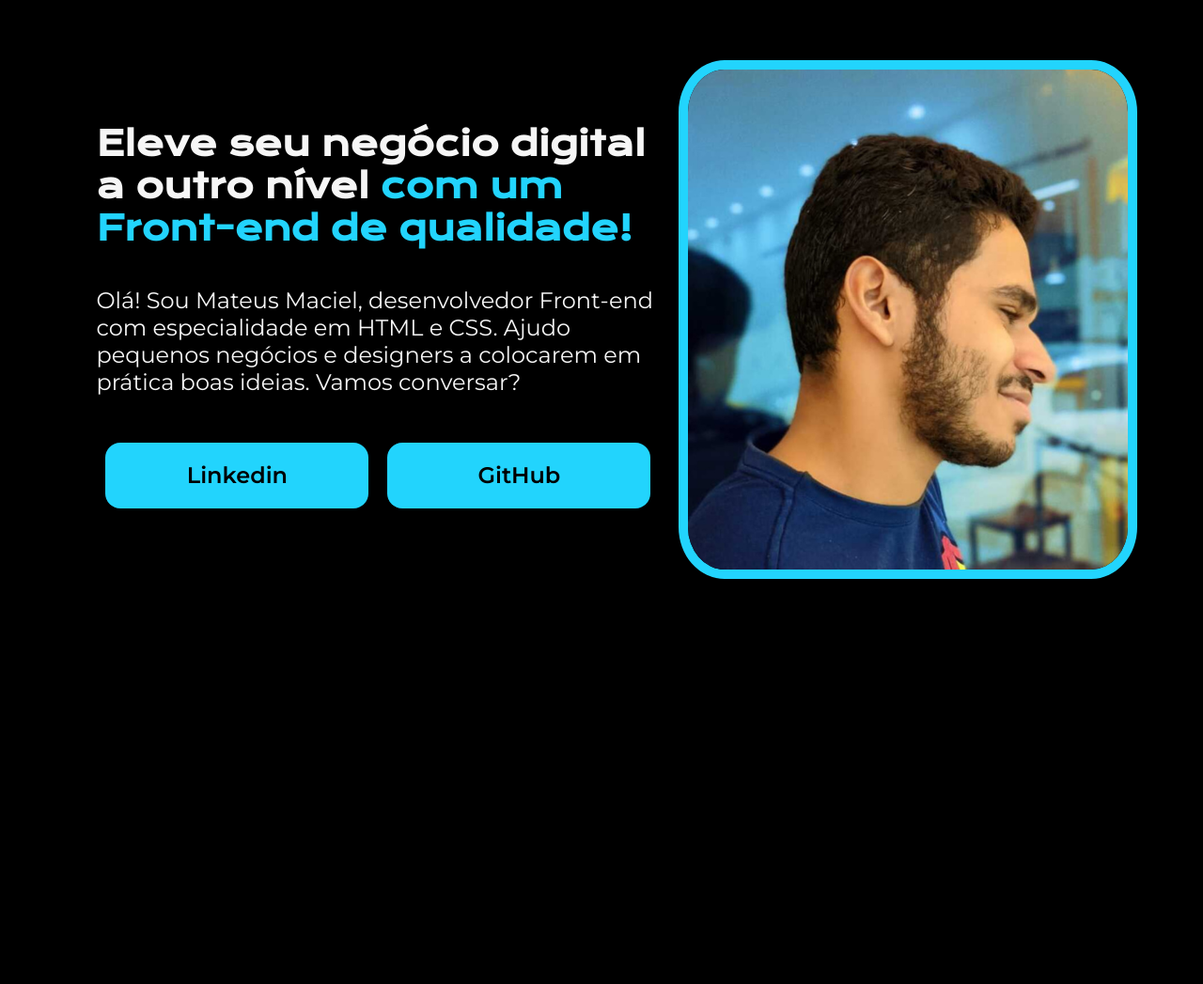
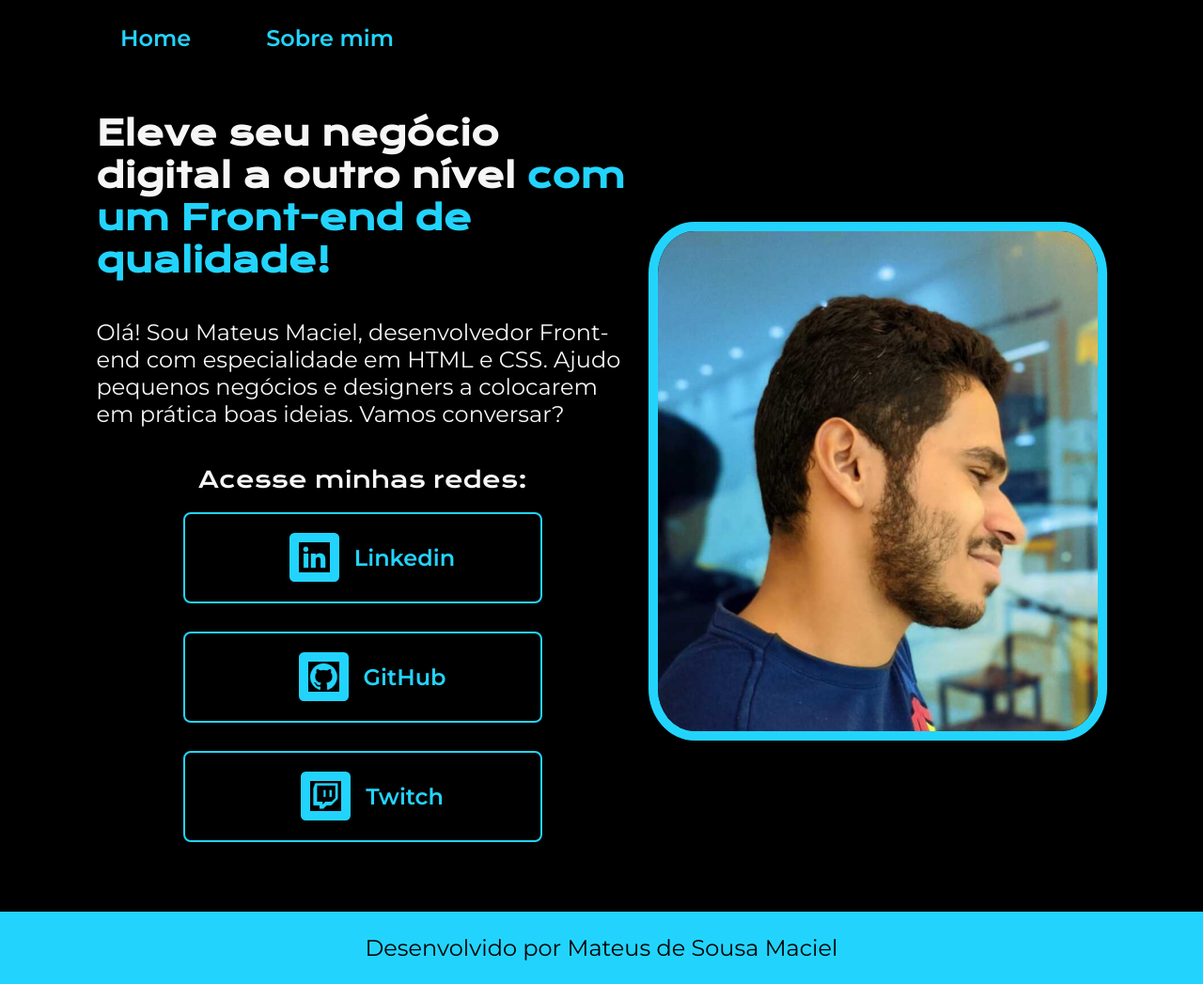
Before and after one commit to MateusMaciel340/portfolio-html-css, a plain HTML site: page index.html in a window 1280 px wide. Shown: the whole page at 94% size. Before the commit the page ends 864 px from the top, so only its background shows below. Drawn offline with nearby package versions, Linux system fonts and the light colour scheme.

Commit message:
feat: adicionando melhorias para adaptação

```diff
--- a/css/style.css
+++ b/css/style.css
@@ -6,18 +6,30 @@
 }
 
 body{
-    height: 100vh;
     box-sizing: border-box;
     background-color: #000000;
     color: #F6F6F6;
 }
 
-.titulo-destaque {
+.cabecalho {
+    padding: 2% 0% 0% 10%;
+}
+
+.cabecalho__menu {
+    display: flex;
+    gap: 80px;
+}
+
+.cabecalho__menu__link {
+    font-family: "Montserrat", sans-serif;
+    font-size: 24px;
+    font-weight: 600;
     color: #22D4FD;
+    text-decoration: none;
 }
 
 .apresentacao {
-    margin: 5% 8%;
+    padding: 5% 8%;
     display: flex;
     align-items: center;
     justify-content: space-between;
@@ -41,6 +53,10 @@
     font-family: "Krona One", sans-serif;
 }
 
+.titulo-destaque {
+    color: #22D4FD;
+}
+
 .apresentacao__conteudo_texto {
     font-size: 24px;
     font-family: "Montserrat", sans-serif;
@@ -48,19 +64,45 @@
 
 .apresentacao_links {
     display: flex;
+    flex-direction: column;
+    align-items: center;
+    gap: 10px;
     justify-content: space-between;
 }
 
+.apresentacao__links__subtitulo {
+    font-family: "Krona One", sans-serif;
+    font-weight: 400;
+    font-size: 24px;
+}
+
 .apresentacao__links__link {
-    background-color: #22D4FD;
-    width: 280px;
+    display: flex;
+    justify-content: center;
+    gap: 16px;
+    align-items: center;
+    border: 2px solid #22D4FD;
+    width: 378px;
     text-align: center;
-    border-radius: 16px;
+    border-radius: 8px;
     font-size: 24px;
     font-weight: 600;
     padding: 20.5px 0px;
     text-decoration: none;
-    color: #000000;
+    color: #22D4FD;
     font-family: "Montserrat", sans-serif;
     margin: 10px;
 }
+
+.apresentacao__links__link:hover {
+    background-color: #272727;
+}
+
+.rodape {
+    padding: 24px;
+    color: #000000;
+    background-color: #22D4FD;
+    text-align: center;
+    font-family: "Montserrat", sans-serif;
+    font-size: 24px;
+}
--- a/index.html
+++ b/index.html
@@ -8,18 +8,38 @@
     <link rel="stylesheet" href="css/style.css">
 </head>
 <body>
-    <header></header>
+    <header class="cabecalho">
+        <nav class="cabecalho__menu">
+            <a class="cabecalho__menu__link" href="#">Home</a>
+            <a class="cabecalho__menu__link" href="about.html">Sobre mim</a>
+        </nav>
+    </header>
     <main class="apresentacao">
         <section class="apresentacao__conteudo">
+
             <h1 class="apresentacao__conteudo__titulo">Eleve seu negócio digital a outro nível <strong class="titulo-destaque">com um Front-end de qualidade!</strong></h1>
             <p class="apresentacao__conteudo_texto">Olá! Sou Mateus Maciel, desenvolvedor Front-end com especialidade em HTML e CSS. Ajudo pequenos negócios e designers a colocarem em prática boas ideias. Vamos conversar?</p>
+
             <div class="apresentacao_links">
-                <a class="apresentacao__links__link" href="https://www.linkedin.com/in/mateusdev340/" target="_blank">Linkedin</a>
-                <a class="apresentacao__links__link" target="_blank" href="https://github.com/MateusMaciel340">GitHub</a>
+                <h2 class="apresentacao__links__subtitulo">Acesse minhas redes: </h2>
+                <a class="apresentacao__links__link" href="https://www.linkedin.com/in/mateusdev340/" target="_blank">
+                    <img src="assets/linkedin.png" alt="icone do linkedin"/>
+                    Linkedin
+                </a>
+                <a class="apresentacao__links__link" target="_blank" href="https://github.com/MateusMaciel340">
+                    <img src="assets/github.png" alt="icone do github"/>
+                    GitHub
+                </a>
+                <a class="apresentacao__links__link" target="_blank" href="https://www.twitch.tv/mateusdev340">
+                    <img src="assets/twitch.png" alt="icone da twitch"/>
+                    Twitch
+                </a>
             </div>
         </section>
         <img src="img/img-mateus.png" alt="Foto da Joana Santos programando">
     </main>
-    <footer></footer>
+    <footer class="rodape">
+        <p>Desenvolvido por Mateus de Sousa Maciel</p>
+    </footer>
 </body>
 </html>
```
Also changed, not shown: about.html (added, +26 -0 lines), assets/Imagem.png (added), assets/github.png (added), assets/instagram.png (added), assets/linkedin.png (added), assets/twitch.png (added), assets/twitter.png (added).
